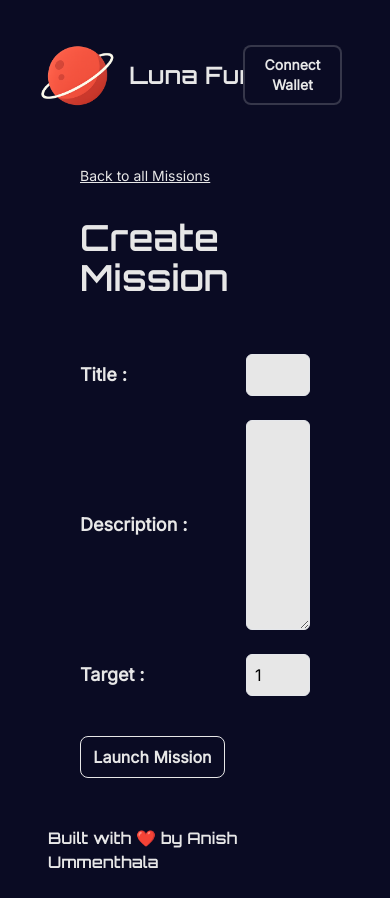
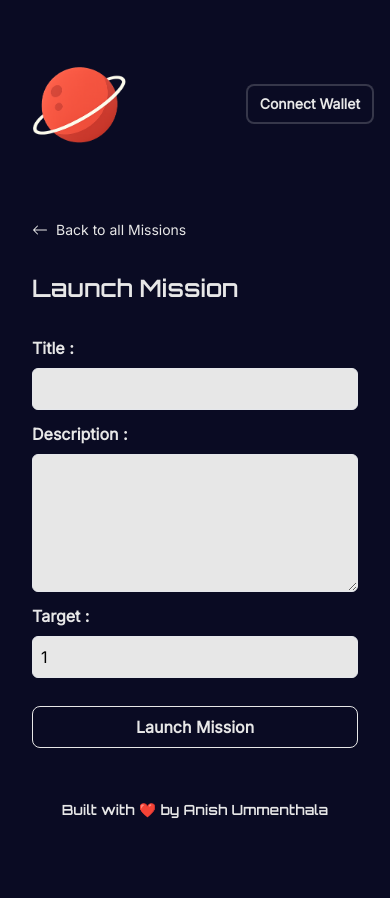
Before and after one commit to Anish-U/luna-fund, a Next.js app: page /missions/create in a window 390 px wide. After the commit the page ends 844 px from the top, so only its background shows below. Built offline with nearby package versions, Linux system fonts and the light colour scheme.

Commit message:
res: create mission page

```diff
--- a/app/(routes)/missions/create/page.tsx
+++ b/app/(routes)/missions/create/page.tsx
@@ -5,6 +5,7 @@ import Link from "next/link";
 
 import { LunaFundContext } from "@/context/LunaFund";
 import CreateMissionPageSection from "@/components/organisms/create-mission";
+import { BsArrowLeft } from "react-icons/bs";
 
 export interface PageProps {}
 
@@ -24,11 +25,22 @@ export default function Page({}: PageProps) {
   };
 
   return (
-    <div className="px-20 p-2 flex-1 flex flex-col gap-4">
-      <Link href="/missions" className="text-sm underline mb-4">
+    <div className="md:px-20 px-8 p-2 flex-1 flex items-center justify-center">
+      <div className="flex flex-col gap-4 w-full md:w-fit">
+        <Link
+          href="/missions"
+          className="items-left text-sm mb-4 lg:min-w-[700px] md:min-w-[500px]"
+        >
+          <p className="flex items-center justify-left gap-2 hover:text-blue-accent transition-all ease-in-out duration-300">
+            <span>
+              <BsArrowLeft className="w-4 h-4 font-bold" />
+            </span>
             Back to all Missions
+          </p>
         </Link>
-      <h1 className="text-4xl font-primary mb-6">Create Mission</h1>
+        <h1 className="text-2xl md:text-4xl font-primary md:mb-4 items-left">
+          Launch Mission
+        </h1>
         <CreateMissionPageSection
           title={title}
           setTitle={setTitle}
@@ -41,5 +53,6 @@ export default function Page({}: PageProps) {
           setIsLoading={setIsLoading}
         />
       </div>
+    </div>
   );
 }
--- a/components/molecules/Footer.tsx
+++ b/components/molecules/Footer.tsx
@@ -5,7 +5,9 @@ export interface FooterProps {}
 const Footer: FC<FooterProps> = () => {
   return (
     <div className="flex px-12 justify-center items-center py-6 font-primary">
-      <p>Built with ❤️ by Anish Ummenthala</p>
+      <p className="text-center text-sm md:text-md">
+        Built with ❤️ by Anish Ummenthala
+      </p>
     </div>
   );
 };
--- a/components/molecules/MissionCard.tsx
+++ b/components/molecules/MissionCard.tsx
@@ -32,7 +32,7 @@ const MissionCard: FC<MissionCard> = ({ mission }) => {
           />
           <div className="flex justify-between">
             <p className="text-sm">{mission.totalRaised || 0} ETH</p>
-            <p className="text-sm">{mission.targetAmount || 0} ETH</p>
+            <p className="text-sm">{mission.targetAmount || 0} ETH (Target)</p>
           </div>
         </div>
       </div>
--- a/components/molecules/NavBar.tsx
+++ b/components/molecules/NavBar.tsx
@@ -13,7 +13,7 @@ const NavBar: FC<NavBarProps> = () => {
   const { currentAccount, connectWallet } = useContext(LunaFundContext);
 
   return (
-    <header className="flex justify-between items-center px-12 pb-2">
+    <header className="flex justify-between items-center pb-2 md:px-8 px-4 p-2">
       <Link href="/">
         <div className="flex items-center justify-center">
           <Image
@@ -21,17 +21,17 @@ const NavBar: FC<NavBarProps> = () => {
             alt="logo"
             height={150}
             width={150}
-            className="object-cover -ml-4"
+            className="object-cover -ml-8 h-48 w-48 md:h-32 md:w-32 md:-ml-2"
           />
-          <h1 className="-ml-6 md:-ml-4 md:text-4xl text-2xl font-primary text-nowrap">
+          <h1 className="--ml-4 text-4xl hidden md:block font-primary text-nowrap">
             Luna Fund
           </h1>
         </div>
       </Link>
-      <div className="ml-auto md:w-fit flex items-center justify-center text-sm">
+      <div className="ml-auto md:w-fit flex items-center justify-center md:text-sm text-sm">
         {currentAccount ? (
           <Button type="primary" disabled>
-            {currentAccount.slice(0, 3) + "..." + currentAccount.slice(-3)}
+            {currentAccount.slice(0, 4) + "..." + currentAccount.slice(-4)}
           </Button>
         ) : (
           <Button onClick={connectWallet} type="primary">
--- a/components/organisms/create-mission.tsx
+++ b/components/organisms/create-mission.tsx
@@ -50,47 +50,47 @@ const CreateMissionPageSection: FC<CreateMissionPageSectionProps> = ({
   };
 
   return (
-    <div className="flex flex-col gap-6 my-4">
-      <div className="flex gap-4 items-center">
-        <label htmlFor="title" className="font-bold text-lg min-w-[150px]">
+    <div className="flex flex-col gap-3 md:gap-6 my-4 w-full">
+      <div className="flex flex-col gap-2 md:gap-4 items-left w-full">
+        <label htmlFor="title" className="font-bold md:text-lg">
           Title :
         </label>
         <input
           type="text"
           id="title"
-          className="border rounded-md p-2 w-[50%] bg-white text-black"
+          className="border rounded-md p-2 w-full bg-white text-black"
           value={title}
           onChange={(e) => setTitle(e.target.value)}
         />
       </div>
-      <div className="flex gap-4 items-center">
+      <div className="flex flex-col gap-2 md:gap-4 items-left w-full">
         <label
           htmlFor="description"
-          className="font-bold text-lg min-w-[150px]"
+          className="font-bold md:text-lg min-w-[150px]"
         >
           Description :
         </label>
         <textarea
-          rows={8}
+          rows={5}
           id="description"
-          className="border rounded-md p-2 w-[50%] bg-white text-black"
+          className="border rounded-md p-2 w-full bg-white text-black"
           value={description}
           onChange={(e) => setDescription(e.target.value)}
         />
       </div>
-      <div className="flex gap-4 items-center">
-        <label htmlFor="target" className="font-bold text-lg min-w-[150px]">
+      <div className="flex flex-col gap-2 md:gap-4 items-left w-full">
+        <label htmlFor="target" className="font-bold md:text-lg">
           Target :
         </label>
         <input
           type="number"
           id="target"
-          className="border rounded-md p-2 w-[50%] bg-white text-black"
+          className="border w-full rounded-md p-2 bg-white text-black"
           value={targetAmount}
           onChange={(e) => setTargetAmount(Number(e.target.value))}
         />
       </div>
-      <div className="mt-4 md:mt-6 w-[63%] ">
+      <div className="mt-4 md:mt-6 w-full">
         <Button type="secondary" onClick={_createMission} disabled={isLoading}>
           Launch Mission
         </Button>
--- a/components/organisms/mission.tsx
+++ b/components/organisms/mission.tsx
@@ -7,7 +7,7 @@ import Swal from "sweetalert2";
 import ProgressBar from "@/components/atoms/progress-bar";
 import Button from "@/components/atoms/button";
 
-import { Contribution, Mission } from "@/types/mission";
+import { Contribution, Mission, Request } from "@/types/mission";
 import { LunaFundContext } from "@/context/LunaFund";
 
 export interface MissionPageSectionProps {
@@ -15,10 +15,12 @@ export interface MissionPageSectionProps {
 }
 
 const MissionSection: FC<MissionPageSectionProps> = ({ mission }) => {
-  const { getContributions, contributeFuel } = useContext(LunaFundContext);
+  const { getContributions, contributeFuel, getMissionRequests } =
+    useContext(LunaFundContext);
   const inputValue = 1;
 
   const [contributions, setContributions] = useState<Contribution[]>();
+  const [missionRequests, setMissionRequests] = useState<Request[]>();
 
   const randomImage = () => {
     const images = ["1", "2", "3", "4"];
@@ -55,8 +57,14 @@ const MissionSection: FC<MissionPageSectionProps> = ({ mission }) => {
       setContributions(contributions as unknown as Contribution[]);
     };
 
+    const _getWithdrawals = async () => {
+      const withdrawals = await getMissionRequests(mission.pId);
+      setMissionRequests(withdrawals as unknown as Request[]);
+    };
+
     _getContributions();
-  }, [getContributions, mission.pId]);
+    _getWithdrawals();
+  }, [getContributions, getMissionRequests, mission.pId]);
 
   return (
     <div className="flex flex-col gap-4 py-4">
@@ -114,6 +122,22 @@ const MissionSection: FC<MissionPageSectionProps> = ({ mission }) => {
           )}
         </div>
       </div>
+      <div className="flex flex-col gap-2">
+        <h1 className="text-2xl my-4 font-primary">Withdrawal Requests</h1>
+        <div className="flex flex-col gap-2 w-[80%]">
+          {missionRequests && missionRequests.length > 0 ? (
+            missionRequests.map((request) => (
+              <div className="flex justify-between" key={request.rId}>
+                <p className="text-sm">{request.description}</p>
+                <p className="text-sm">{request.amount} ETH</p>
+                <p className="text-sm">{request.recipient}</p>
+              </div>
+            ))
+          ) : (
+            <p className="text-sm">No withdrawal requests yet</p>
+          )}
+        </div>
+      </div>
     </div>
   );
 };
--- a/context/LunaFund.tsx
+++ b/context/LunaFund.tsx
@@ -29,6 +29,7 @@ export const LunaFundContext = React.createContext<LunaFundContextType>({
     completed: false,
   }),
   getUserMissions: async () => [],
+  getMissionRequests: async () => [],
   contributeFuel: async () => {},
   getContributions: async () => [],
   checkIfWalletConnected: async () => {},
@@ -192,6 +193,26 @@ export const LunaFundProvider: React.FC<{ children: React.ReactNode }> = ({
     return parsedContributors;
   };
 
+  const getMissionRequests = async (pId: number) => {
+    const { ethers } = await import("ethers");
+    const provider = new ethers.providers.JsonRpcProvider();
+    const contract = await fetchContract(provider);
+
+    const [amounts, recipients, approvalCounts, completions, descriptions] =
+      await contract.getMissionRequests(pId);
+
+    const requests = amounts.map((_: number, i: number) => ({
+      amount: ethers.utils.formatEther(amounts[i].toString()),
+      recipient: recipients[i],
+      approvalCount: approvalCounts[i],
+      completed: completions[i],
+      description: descriptions[i],
+      rId: i,
+    }));
+
+    return requests;
+  };
+
   const checkIfWalletConnected = async () => {
     if (typeof window === "undefined" || !window.ethereum) {
       console.log("Install MetaMask");
@@ -245,6 +266,7 @@ export const LunaFundProvider: React.FC<{ children: React.ReactNode }> = ({
         getUserMissions,
         contributeFuel,
         getContributions,
+        getMissionRequests,
         checkIfWalletConnected,
         connectWallet,
       }}
```
Also changed, not shown: types/mission.ts (+10 -0 lines), 1 other file (tests, documents, lock files or other folders). Lines whose indentation alone changed are shown as unchanged.
